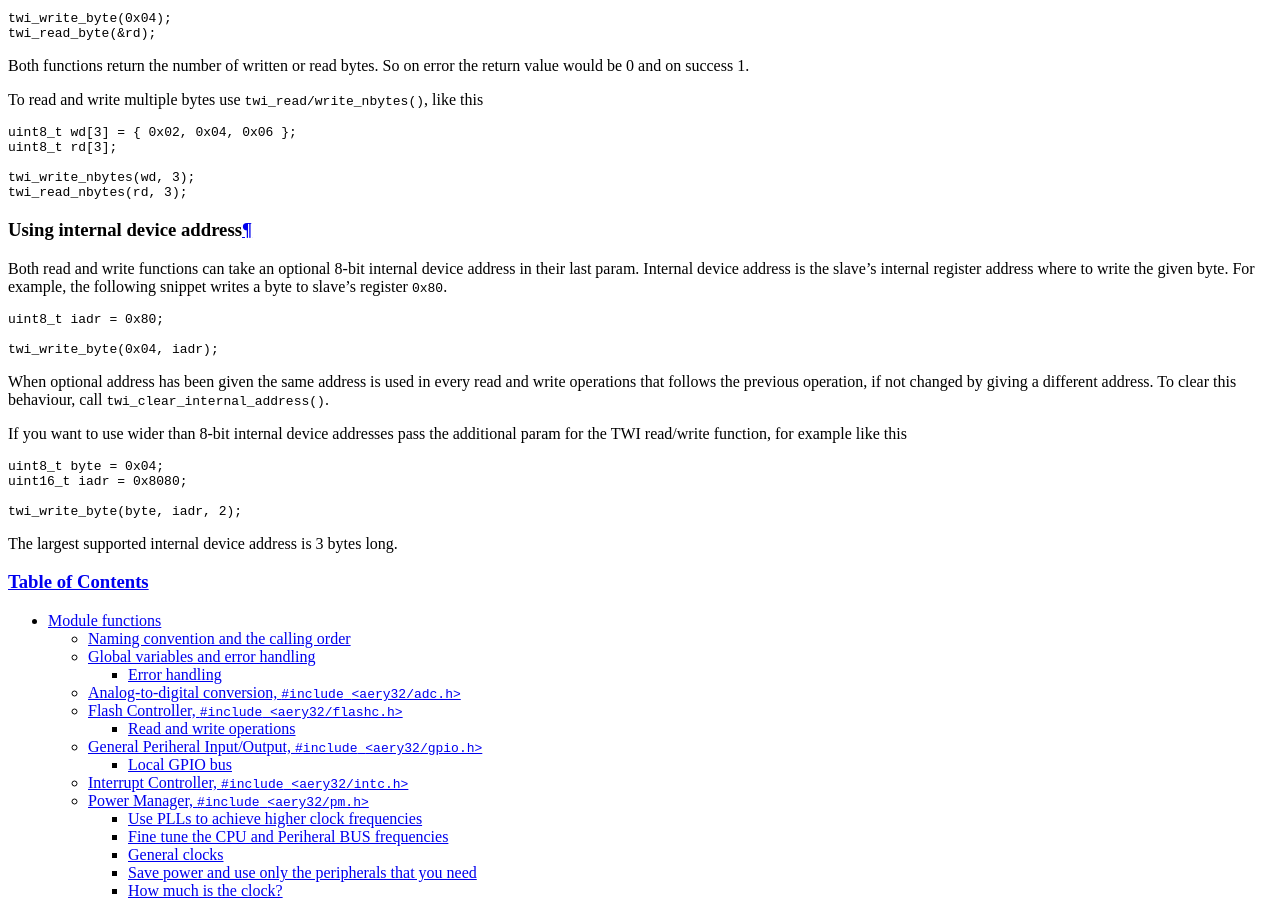
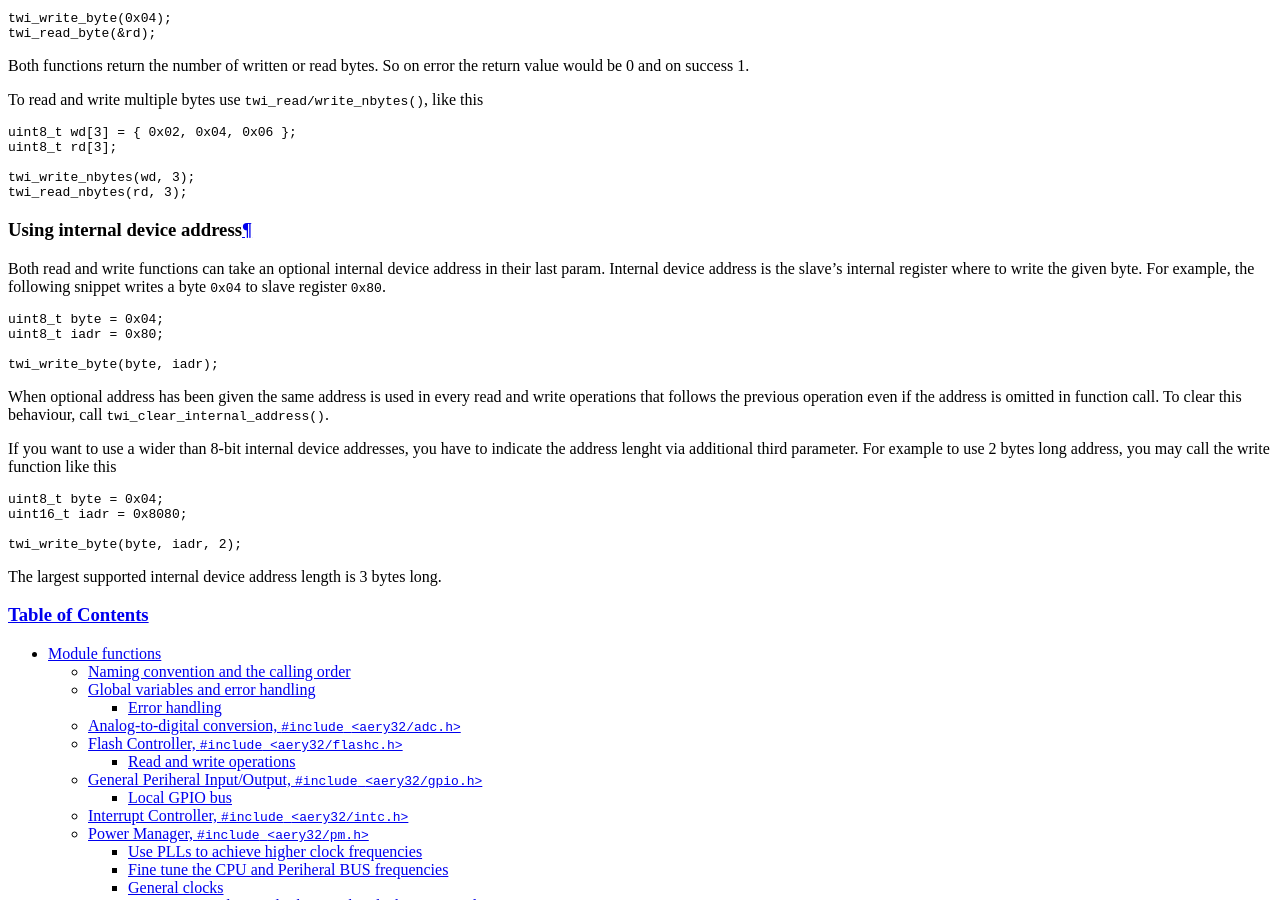
Before and after one commit to aery32/aery32-refguide, a Sphinx documentation site: the page built from source/module_functions.rst, in a window 1280 px wide and 900 px high, scrolled down 12001 px. Built offline with Sphinx 7.4.7, drawn with Linux system fonts in a browser that asks for light colours.

Commit message:
Enhance text

```diff
--- a/source/module_functions.rst
+++ b/source/module_functions.rst
@@ -823,17 +823,18 @@ To read and write multiple bytes use ``twi_read/write_nbytes()``, like this
 Using internal device address
 '''''''''''''''''''''''''''''
 
-Both read and write functions can take an optional 8-bit internal device address in their last param. Internal device address is the slave's internal register address where to write the given byte. For example, the following snippet writes a byte to slave's register ``0x80``.
+Both read and write functions can take an optional internal device address in their last param. Internal device address is the slave's internal register where to write the given byte. For example, the following snippet writes a byte ``0x04`` to slave register ``0x80``.
 
 .. code-block:: c++
 
+    uint8_t byte = 0x04;
     uint8_t iadr = 0x80;
 
-    twi_write_byte(0x04, iadr);
+    twi_write_byte(byte, iadr);
 
-When optional address has been given the same address is used in every read and write operations that follows the previous operation, if not changed by giving a different address. To clear this behaviour, call ``twi_clear_internal_address()``.
+When optional address has been given the same address is used in every read and write operations that follows the previous operation even if the address is omitted in function call. To clear this behaviour, call ``twi_clear_internal_address()``.
 
-If you want to use wider than 8-bit internal device addresses pass the additional param for the TWI read/write function, for example like this
+If you want to use a wider than 8-bit internal device addresses, you have to indicate the address lenght via additional third parameter. For example to use 2 bytes long address, you may call the write function like this
 
 .. code-block:: c++
 
@@ -842,4 +843,4 @@ If you want to use wider than 8-bit internal device addresses pass the additiona
 
     twi_write_byte(byte, iadr, 2);
 
-The largest supported internal device address is 3 bytes long.
+The largest supported internal device address length is 3 bytes long.
```
